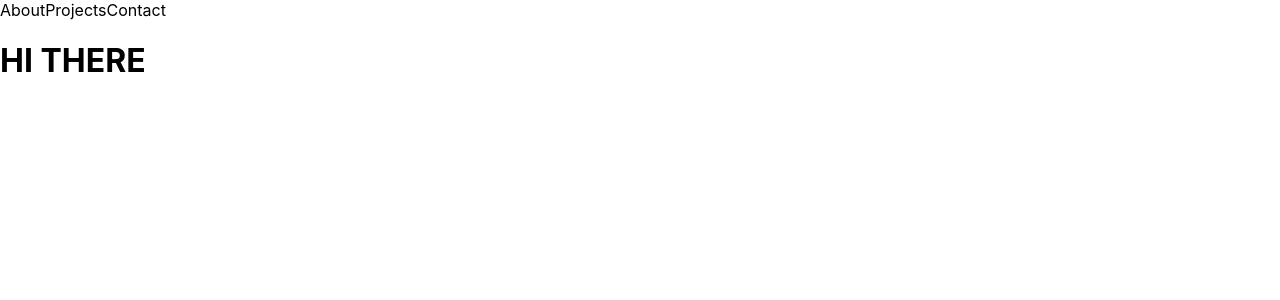
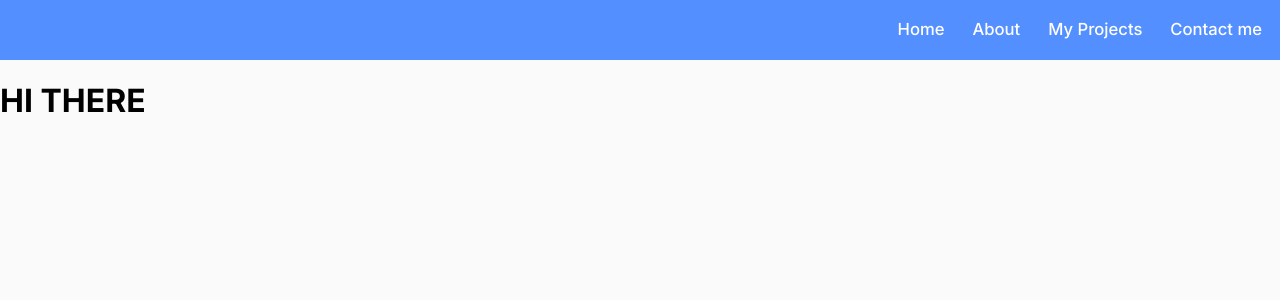
Before and after one commit to NimajF/portfolio, a Next.js app: page / in a window 1280 px wide. Shown: the top 300 px of the page. Built offline with nearby package versions, Linux system fonts and the light colour scheme.

Commit message:
Start styling navbar

```diff
--- a/components/Navbar.js
+++ b/components/Navbar.js
@@ -2,9 +2,10 @@ import Link from "next/link";
 
 const Navbar = () => (
     <nav>
-         <Link href="/about">About</Link>
-         <Link href="/projects">Projects</Link>
-         <Link href="/contact">Contact</Link>
+         <Link href="/" ><a>Home</a></Link>
+         <Link href="/about" ><a>About</a></Link>
+         <Link href="/projects"><a>My Projects</a></Link>
+         <Link href="/contact"><a>Contact me</a></Link>
     </nav>
 )
 
--- a/styles/globals.css
+++ b/styles/globals.css
@@ -2,8 +2,8 @@ html,
 body {
   padding: 0;
   margin: 0;
-  font-family: -apple-system, BlinkMacSystemFont, Segoe UI, Roboto, Oxygen,
-    Ubuntu, Cantarell, Fira Sans, Droid Sans, Helvetica Neue, sans-serif;
+  font-family: "Inter";
+  background-color: rgb(250, 250, 250);
 }
 
 a {
@@ -14,3 +14,25 @@ a {
 * {
   box-sizing: border-box;
 }
+
+nav {
+  display: flex;
+  justify-content: flex-end;
+  align-items: center;
+  height: 60px;
+  padding: 1rem;
+  background-color: rgb(83, 143, 255);
+}
+
+nav a {
+  color: white;
+  font-size: 1.04rem;
+  font-weight: 500;
+  margin-left: 1.5rem;
+  border-bottom: 2px solid transparent;
+  transition: 0.2s ease-in-out;
+  padding: 2px;
+}
+nav a:hover {
+  border-bottom: 2px solid rgb(194, 216, 255);
+}
```
